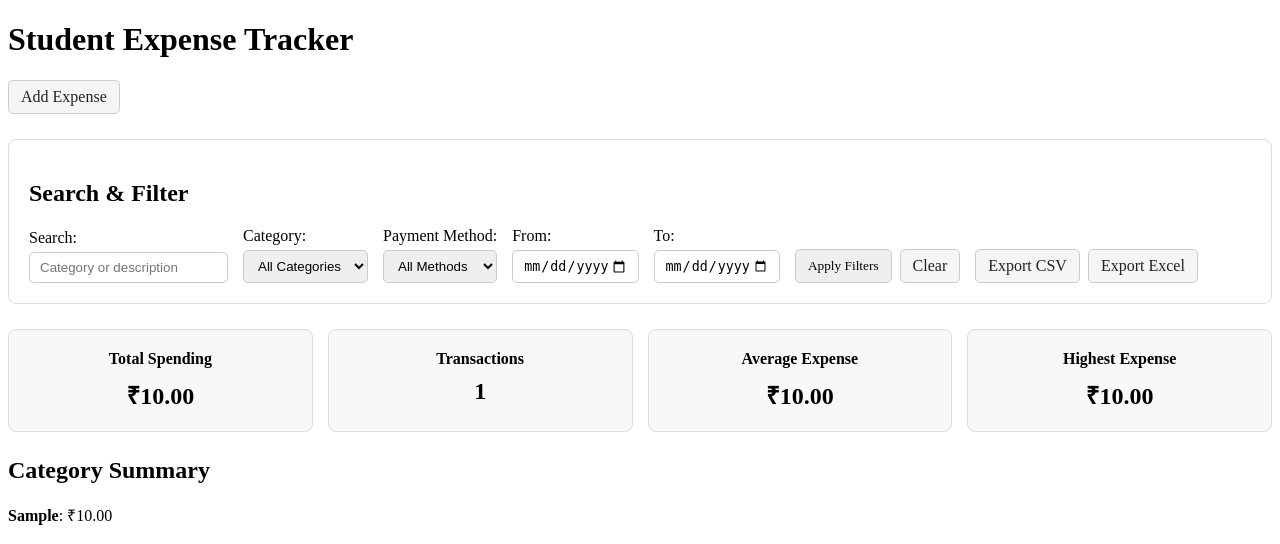
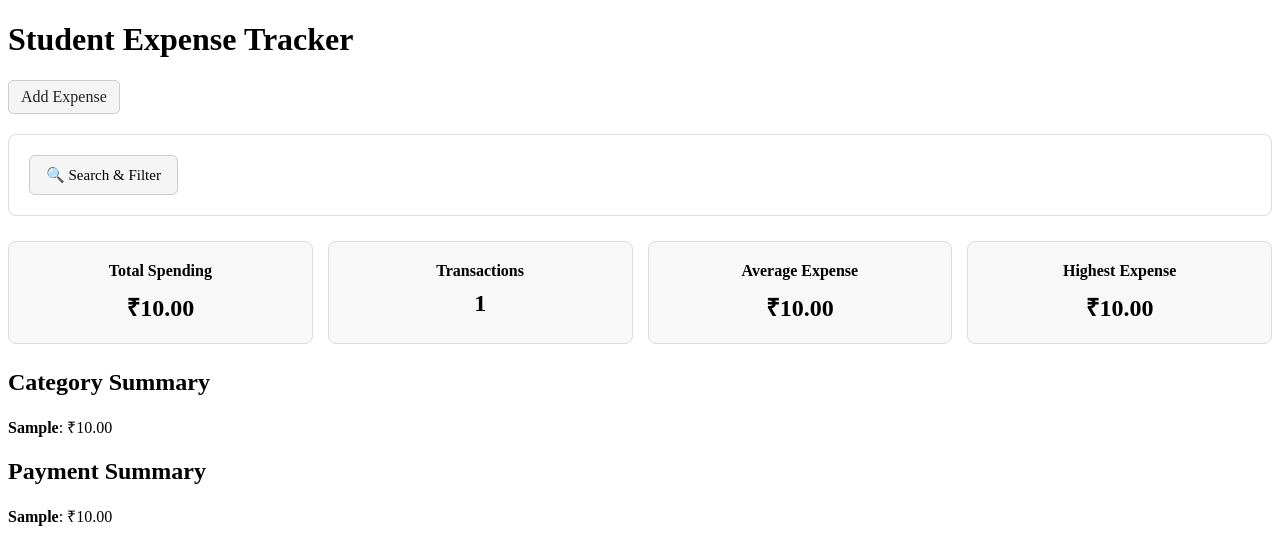
Before and after one commit to yashi-dev21/Student-Expense-Tracker, a Flask app: page / in a window 1280 px wide. Shown: the top 544 px of the page. Run offline with Flask 3, Linux system fonts and the light colour scheme; tables that the repository leaves empty hold one stand-in row (values such as "Sample post").

Commit message:
Improve search and filter dashboard

```diff
--- a/app/static/style.css
+++ b/app/static/style.css
@@ -176,3 +176,105 @@
         grid-template-columns: 1fr;
     }
 }
+
+.filter-section {
+    margin: 20px 0;
+}
+
+.filter-toggle {
+    padding: 10px 16px;
+    border: 1px solid #ccc;
+    border-radius: 6px;
+    background: #f5f5f5;
+    cursor: pointer;
+    font-size: 15px;
+    font-family: inherit;
+}
+
+.filter-toggle:hover {
+    background: #e8e8e8;
+}
+
+.filter-panel {
+    display: none;
+    margin-top: 12px;
+    padding: 20px;
+    border: 1px solid #ddd;
+    border-radius: 8px;
+    background: #fafafa;
+}
+
+.filter-grid {
+    display: grid;
+    grid-template-columns: repeat(3, 1fr);
+    gap: 15px;
+}
+
+.filter-group {
+    display: flex;
+    flex-direction: column;
+    gap: 6px;
+}
+
+.filter-group label {
+    font-weight: 600;
+}
+
+.filter-group input,
+.filter-group select {
+    padding: 8px 10px;
+    border: 1px solid #ccc;
+    border-radius: 5px;
+    font-family: inherit;
+}
+
+.filter-actions {
+    display: flex;
+    flex-wrap: wrap;
+    gap: 10px;
+    margin-top: 18px;
+}
+
+.filter-actions button,
+.filter-actions a {
+    padding: 8px 13px;
+    border: 1px solid #ccc;
+    border-radius: 5px;
+    text-decoration: none;
+    cursor: pointer;
+    font-family: inherit;
+}
+
+.filter-actions button {
+    background: #f5f5f5;
+}
+
+.filter-actions a {
+    background: #f5f5f5;
+    color: #222;
+}
+
+.filter-actions button:hover,
+.filter-actions a:hover {
+    background: #e8e8e8;
+}
+
+@media (max-width: 900px) {
+    .filter-grid {
+        grid-template-columns: repeat(2, 1fr);
+    }
+}
+
+@media (max-width: 600px) {
+    .filter-grid {
+        grid-template-columns: 1fr;
+    }
+}
+
+.filter-toggle {
+    transition: 0.2s ease;
+}
+
+.filter-toggle:hover {
+    transform: translateY(-1px);
+}
--- a/app/templates/index.html
+++ b/app/templates/index.html
@@ -22,122 +22,139 @@
 
 
     <!-- Search and Filters -->
+    <!-- Search & Filter -->
     <section class="filter-section">
 
-        <h2>Search & Filter</h2>
+        <button
+            type="button"
+            class="filter-toggle"
+            onclick="toggleFilters()"
+        >
+            🔍 Search & Filter
+        </button>
+
+        <div id="filterPanel" class="filter-panel">
 
             <form method="GET" action="{{ url_for('main.home') }}">
 
-            <!-- Search -->
+                <div class="filter-grid">
+
                     <div class="filter-group">
+                        <label for="search">Search</label>
 
-                <label for="search">
-                    Search:
-                </label>
+                        <input
+                            type="text"
+                            id="search"
+                            name="search"
+                            placeholder="Category or description"
+                            value="{{ search }}"
+                        >
+                    </div>
 
-                <input type="text" id="search" name="search" placeholder="Category or description" value="{{ search }}">
+                    <div class="filter-group">
+                        <label for="category">Category</label>
+
+                        <select id="category" name="category">
+                            <option value="">All Categories</option>
+
+                            {% for item in categories %}
+                                <option
+                                    value="{{ item['category'] }}"
+                                    {% if selected_category == item['category'] %}
+                                        selected
+                                    {% endif %}
+                                >
+                                    {{ item['category'] }}
+                                </option>
+                            {% endfor %}
+                        </select>
+                    </div>
+
+                    <div class="filter-group">
+                        <label for="payment_method">Payment Method</label>
+
+                        <select
+                            id="payment_method"
+                            name="payment_method"
+                        >
+                            <option value="">All Methods</option>
+
+                            <option
+                                value="Cash"
+                                {% if selected_payment_method == "Cash" %}
+                                    selected
+                                {% endif %}
+                            >
+                                Cash
+                            </option>
+
+                            <option
+                                value="UPI"
+                                {% if selected_payment_method == "UPI" %}
+                                    selected
+                                {% endif %}
+                            >
+                                UPI
+                            </option>
+
+                            <option
+                                value="Card"
+                                {% if selected_payment_method == "Card" %}
+                                    selected
+                                {% endif %}
+                            >
+                                Card
+                            </option>
+
+                            <option
+                                value="Other"
+                                {% if selected_payment_method == "Other" %}
+                                    selected
+                                {% endif %}
+                            >
+                                Other
+                            </option>
+                        </select>
+                    </div>
+
+                    <div class="filter-group">
+                        <label for="start_date">From</label>
+
+                        <input
+                            type="date"
+                            id="start_date"
+                            name="start_date"
+                            value="{{ start_date }}"
+                            max="{{ today }}"
+                        >
+                    </div>
+
+                    <div class="filter-group">
+                        <label for="end_date">To</label>
+
+                        <input
+                            type="date"
+                            id="end_date"
+                            name="end_date"
+                            value="{{ end_date }}"
+                            max="{{ today }}"
+                        >
+                    </div>
 
                 </div>
 
-
-            <!-- Category -->
-            <div class="filter-group">
-
-                <label for="category">
-                    Category:
-                </label>
-
-                <select id="category" name="category">
-
-                    <option value="">
-                        All Categories
-                    </option>
-
-                    {% for item in categories %}
-
-                    <option value="{{ item['category'] }}" {% if selected_category==item['category'] %} selected {%
-                        endif %}>
-                        {{ item['category'] }}
-                    </option>
-
-                    {% endfor %}
-
-                </select>
-
-            </div>
-
-
-            <!-- Payment Method -->
-            <div class="filter-group">
-
-                <label for="payment_method">
-                    Payment Method:
-                </label>
-
-                <select id="payment_method" name="payment_method">
-
-                    <option value="">
-                        All Methods
-                    </option>
-
-                    <option value="Cash" {% if selected_payment_method=="Cash" %} selected {% endif %}>
-                        Cash
-                    </option>
-
-                    <option value="UPI" {% if selected_payment_method=="UPI" %} selected {% endif %}>
-                        UPI
-                    </option>
-
-                    <option value="Card" {% if selected_payment_method=="Card" %} selected {% endif %}>
-                        Card
-                    </option>
-
-                    <option value="Other" {% if selected_payment_method=="Other" %} selected {% endif %}>
-                        Other
-                    </option>
-
-                </select>
-
-            </div>
-
-
-            <!-- Start Date -->
-            <div class="filter-group">
-
-                <label for="start_date">
-                    From:
-                </label>
-
-                <input type="date" id="start_date" name="start_date" value="{{ start_date }}" max="{{ today }}">
-
-            </div>
-
-
-            <!-- End Date -->
-            <div class="filter-group">
-
-                <label for="end_date">
-                    To:
-                </label>
-
-                <input type="date" id="end_date" name="end_date" value="{{ end_date }}" max="{{ today }}">
-
-            </div>
-
-
-            <!-- Buttons -->
                 <div class="filter-actions">
 
                     <button type="submit">
                         Apply Filters
                     </button>
 
-                <a href="{{ url_for('main.home') }}" class="clear-btn">
-                    Clear
+                    <a
+                        href="{{ url_for('main.home') }}"
+                        class="clear-btn"
+                    >
+                        Clear Filters
                     </a>
-
-            </div>
-            <div class="filter-actions">
 
                     <a
                         href="{{ url_for(
@@ -170,6 +187,8 @@
                 </div>
 
             </form>
+
+        </div>
 
     </section>
 
@@ -434,77 +453,39 @@
         );
     </script>
 
+    <script>
+        function toggleFilters() {
+            const panel = document.getElementById("filterPanel");
+
+            if (panel.style.display === "none" || panel.style.display === "") {
+                panel.style.display = "block";
+            } else {
+                panel.style.display = "none";
+            }
+        }
+
+        document.addEventListener("DOMContentLoaded", function () {
+            const panel = document.getElementById("filterPanel");
+
+            const search = "{{ search }}";
+            const category = "{{ selected_category }}";
+            const paymentMethod = "{{ selected_payment_method }}";
+            const startDate = "{{ start_date }}";
+            const endDate = "{{ end_date }}";
+
+            const filterIsActive =
+                search ||
+                category ||
+                paymentMethod ||
+                startDate ||
+                endDate;
+
+            if (filterIsActive) {
+                panel.style.display = "block";
+            }
+        });
+    </script>
+
 </body>
 
 </html>
-
-
-
-
-
-
-<!-- <!DOCTYPE html>
-<html lang="en">
-<head>
-    <meta charset="UTF-8">
-    <meta name="viewport" content="width=device-width, initial-scale=1.0">
-    <title>Student Expense Tracker</title>
-    <link
-        rel="stylesheet"
-        href="{{ url_for('static', filename='style.css') }}"
-    >
-</head>
-<body>
-
-    <h1>Student Expense Tracker</h1>
-
-    <a href="{{ url_for('main.add_expense') }}">Add Expense</a>
-
-    <h2>Expenses</h2>
-
-    {% if expenses %}
-        <table border="1" cellpadding="8">
-            <tr>
-                <th>Date</th>
-                <th>Category</th>
-                <th>Description</th>
-                <th>Payment Method</th>
-                <th>Amount</th>
-                <th>Actions</th>
-            </tr>
-
-            {% for expense in expenses %}
-            <tr>
-                <td>{{ expense["expense_date"] }}</td>
-                <td>{{ expense["category"] }}</td>
-                <td>{{ expense["description"] }}</td>
-                <td>{{ expense["payment_method"] }}</td>
-                <td>₹{{ expense["amount"] }}</td>
-                <td class="actions">
-                    <a
-                        href="{{ url_for('main.edit_expense', expense_id=expense['id']) }}"
-                        class="action-btn edit-btn"
-                    >
-                        Edit
-                    </a>
-
-                    <form
-                        action="{{ url_for('main.delete_expense', expense_id=expense['id']) }}"
-                        method="POST"
-                        style="display: inline;"
-                        onsubmit="return confirm('Are you sure you want to delete this expense?');"
-                    >
-                        <button type="submit" class="action-btn delete-btn">
-                            Delete
-                        </button>
-                    </form>
-                </td>
-            </tr>
-            {% endfor %}
-        </table>
-    {% else %}
-        <p>No expenses added yet.</p>
-    {% endif %}
-
-</body>
-</html> -->
```
Lines whose indentation alone changed are shown as unchanged.
